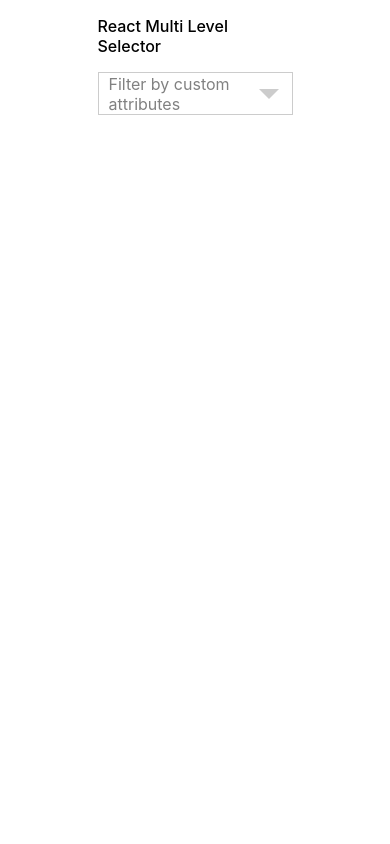
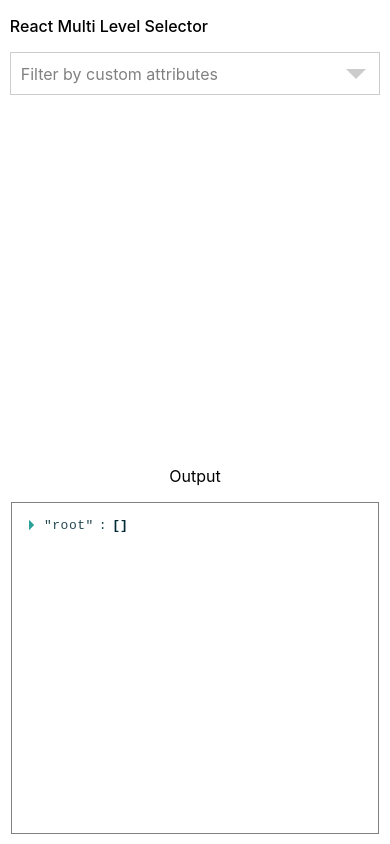
Before and after one commit to sanjaymusale/react-multi-level-select, a React (Create React App) app: page / in a window 390 px wide. Built offline with nearby package versions, Linux system fonts and the light colour scheme.

Commit message:
output displayed when options selected

```diff
--- a/package.json
+++ b/package.json
@@ -6,6 +6,7 @@
 		"node-sass": "^4.12.0",
 		"react": "^16.10.2",
 		"react-dom": "^16.10.2",
+		"react-json-view": "^1.19.1",
 		"react-onclickoutside": "^6.9.0",
 		"react-scripts": "3.2.0"
 	},
--- a/src/App.css
+++ b/src/App.css
@@ -2,13 +2,34 @@
   display: flex;
   justify-content: center;
   align-items: center;
+  flex-direction: column;
 }
 
 .multi-level {
   width: 50%;
+  min-height: 450px;
+}
+
+.output {
+  min-height: 300px;
+  max-height: 300px;
+  overflow-x: auto;
+  width: 50%;
+  border: 1px solid grey;
+  padding: 15px 0 15px 15px;
 }
 
 .title {
   font-size: 16px;
   font-weight: 500;
 }
+
+@media screen and (max-width: 768px) {
+  .multi-level {
+    width: 95%;
+  }
+
+  .output {
+    width: 90%;
+  }
+}
--- a/src/App.js
+++ b/src/App.js
@@ -1,18 +1,40 @@
 import React from 'react';
+import ReactJson from 'react-json-view'
 import './App.css';
 import MultiSelect from './multiSelect';
 import options from './options';
-function App() {
+class App extends React.Component {
+  constructor() {
+    super()
+    this.state = {
+      values: [],
+    }
+  }
+
+  onChange = (values) => {
+    this.setState({ values });
+  }
+  render() {
     return (
       <div className="container">
         <div className="multi-level">
           <p className="title">React Multi Level Selector</p>
           <MultiSelect
             options={options}
+            onChange={this.onChange}
+          />
+        </div>
+        <p>Output</p>
+        <div className="output">
+          <ReactJson
+            src={this.state.values}
+            enableClipboard={false}
+            displayDataTypes={false}
+            displayObjectSize={false}
           />
         </div>
       </div>
     );
   }
-
+}
 export default App;
--- a/src/multiSelect.js
+++ b/src/multiSelect.js
@@ -86,7 +86,7 @@ class MultiSelect extends React.Component {
 
   removeSelectedGroup = ({ value }) => {
     const { values } = this.state;
-    this.setState({ values: values.filter(data => data.value !== value) });
+    this.setState({ values: values.filter(data => data.value !== value) }, () => this.onOptionsChange());
   }
 
   handleClickOutside = () => {
```
Also changed, not shown: 1 other file (tests, documents, lock files or other folders). Lines whose indentation alone changed are shown as unchanged.
